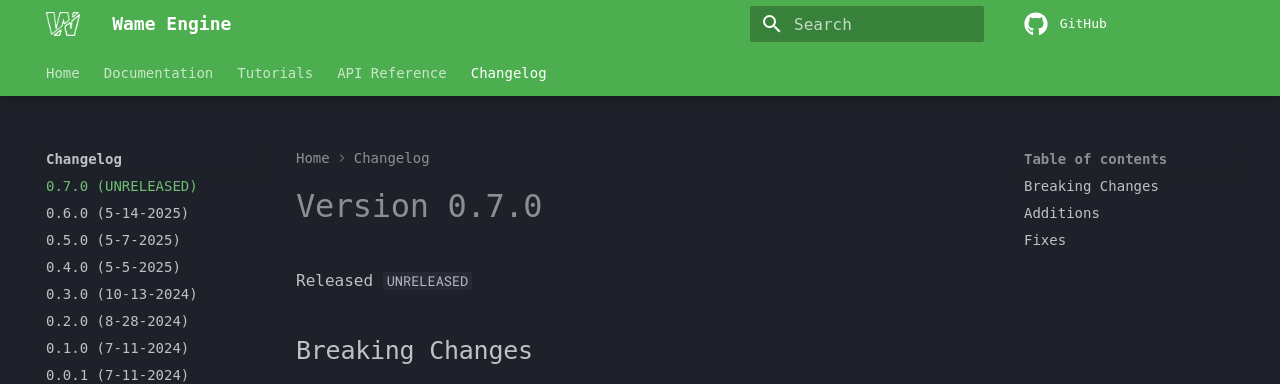
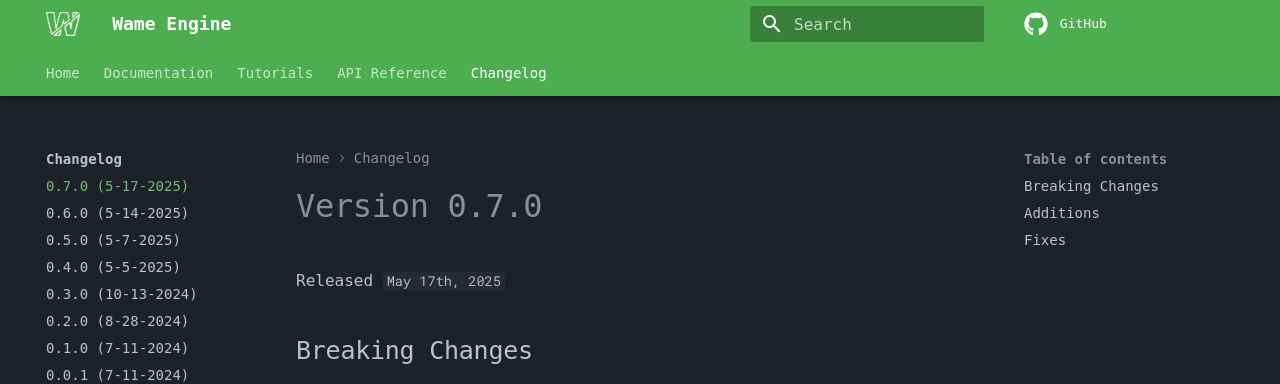
Before and after one commit to WilDev-Studios/Wame, an MkDocs documentation site: the page built from docs/pages/changelog/0.7.0.md, in a window 1280 px wide and 900 px high. Shown: the top 384 px of the window. Built offline with MkDocs 1.6.1 and Material for MkDocs 9.7.7, drawn with Linux system fonts in a browser that asks for light colours; some web fonts are replaced; comment, search, counter and statistics services are not loaded.

Commit message:
0.7.0 changelog release date edited

```diff
--- a/docs/pages/changelog/0.7.0.md
+++ b/docs/pages/changelog/0.7.0.md
@@ -1,5 +1,5 @@
 # Version 0.7.0
-Released `UNRELEASED`
+Released `May 17th, 2025`
 
 ## Breaking Changes
 - `position` and `size` attributes removed from `UI` elements - Use internal `rect` instead.
--- a/mkdocs.yaml
+++ b/mkdocs.yaml
@@ -112,7 +112,7 @@ nav:
     - Settings: pages/api/settings.md
   - Changelog:
     - Index: pages/changelog/index.md
-    - 0.7.0 (UNRELEASED): pages/changelog/0.7.0.md
+    - 0.7.0 (5-17-2025): pages/changelog/0.7.0.md
     - 0.6.0 (5-14-2025): pages/changelog/0.6.0.md
     - 0.5.0 (5-7-2025): pages/changelog/0.5.0.md
     - 0.4.0 (5-5-2025): pages/changelog/0.4.0.md
```
